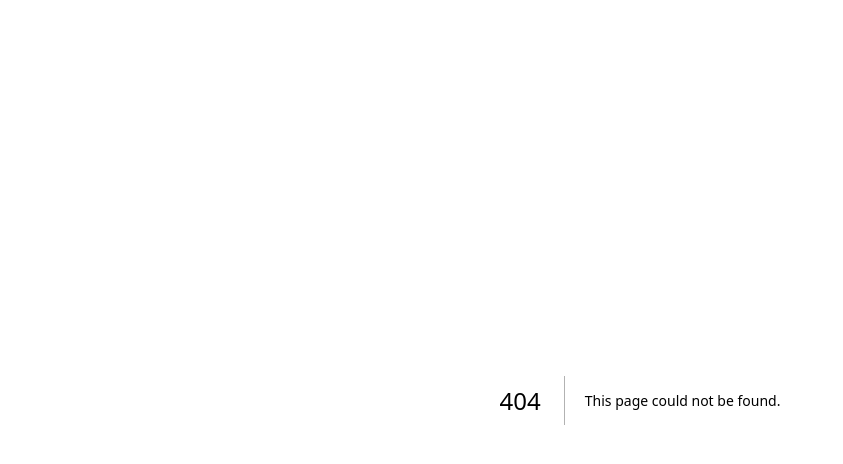
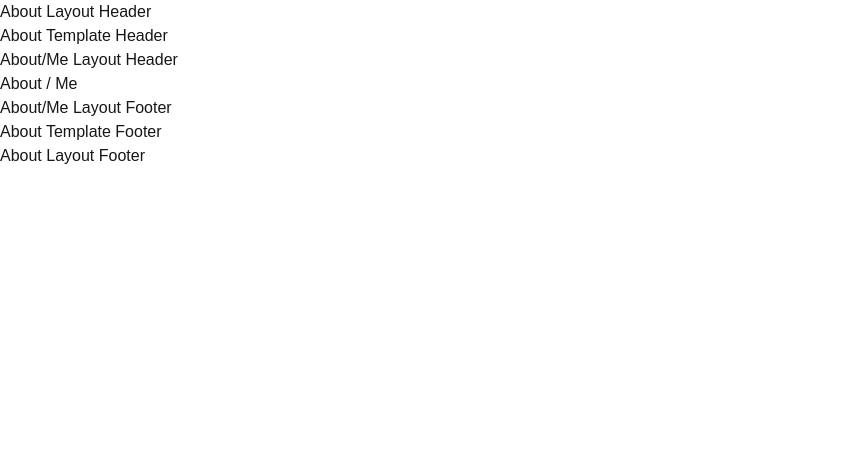
Before and after one commit to cyanbaby/my-monorepo, a Next.js app in the folder nextjs-study/xiao-man-demo-1/: page /about/me in a window 1280 px wide. Before the commit this address had no page. Shown: the top 464 px of the page, without its empty margins (0-843 px from the left). Built offline with nearby package versions, Linux system fonts and the light colour scheme.

Commit message:
feat: feat: 小满课 - App 路由 - 约定名称 - 嵌套路由 - template 和 layout 优先级

```diff
--- /dev/null
+++ b/nextjs-study/xiao-man-demo-1/src/app/about/layout.tsx
@@ -0,0 +1,13 @@
+export default function AboutLayout({
+  children,
+}: {
+  children: React.ReactNode;
+}) {
+  return (
+    <div>
+      <header>About Layout Header</header>
+      {children}
+      <footer>About Layout Footer</footer>
+    </div>
+  )
+}
--- /dev/null
+++ b/nextjs-study/xiao-man-demo-1/src/app/about/me/layout.tsx
@@ -0,0 +1,13 @@
+export default function AboutLayout({
+  children,
+}: {
+  children: React.ReactNode;
+}) {
+  return (
+    <div>
+      <header>About/Me Layout Header</header>
+      {children}
+      <footer>About/Me Layout Footer</footer>
+    </div>
+  )
+}
--- /dev/null
+++ b/nextjs-study/xiao-man-demo-1/src/app/about/me/page.tsx
@@ -0,0 +1,3 @@
+export default function Me() {
+  return <div>About / Me</div>;
+}
--- /dev/null
+++ b/nextjs-study/xiao-man-demo-1/src/app/about/me2/page.tsx
@@ -0,0 +1,3 @@
+export default function Me() {
+  return <div>About / Me 2</div>;
+}
--- /dev/null
+++ b/nextjs-study/xiao-man-demo-1/src/app/about/page.tsx
@@ -0,0 +1,3 @@
+export default function About() {
+  return <div>About</div>;
+}
--- /dev/null
+++ b/nextjs-study/xiao-man-demo-1/src/app/about/template.tsx
@@ -0,0 +1,13 @@
+export default function AboutTemplate({
+  children,
+}: {
+  children: React.ReactNode;
+}) {
+  return (
+    <div>
+      <header>About Template Header</header>
+      {children}
+      <footer>About Template Footer</footer>
+    </div>
+  )
+}
--- /dev/null
+++ b/nextjs-study/xiao-man-demo-1/src/app/home/page.tsx
@@ -0,0 +1,3 @@
+export default function Home() {
+  return <div>Home</div>;
+}
```
